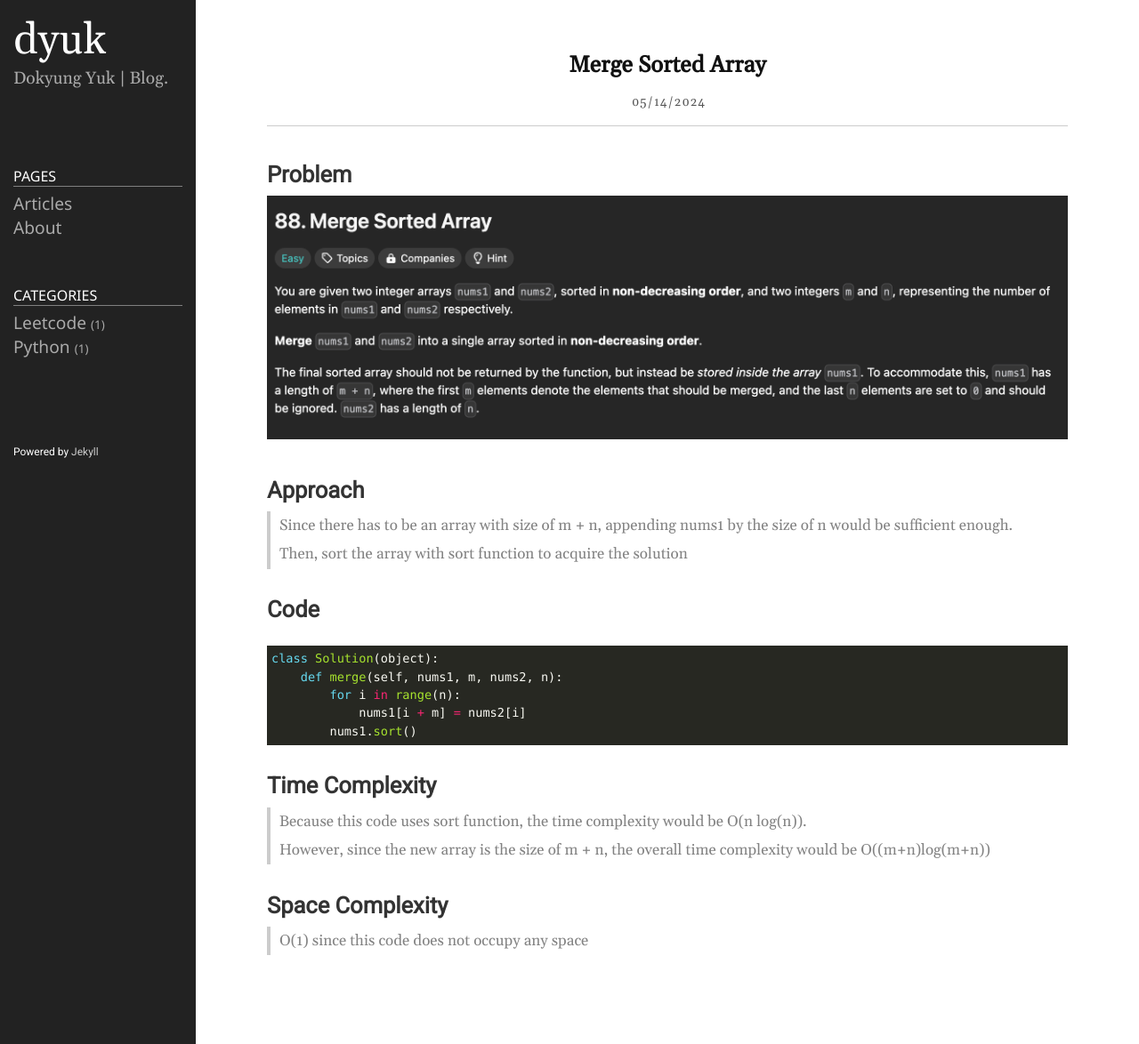
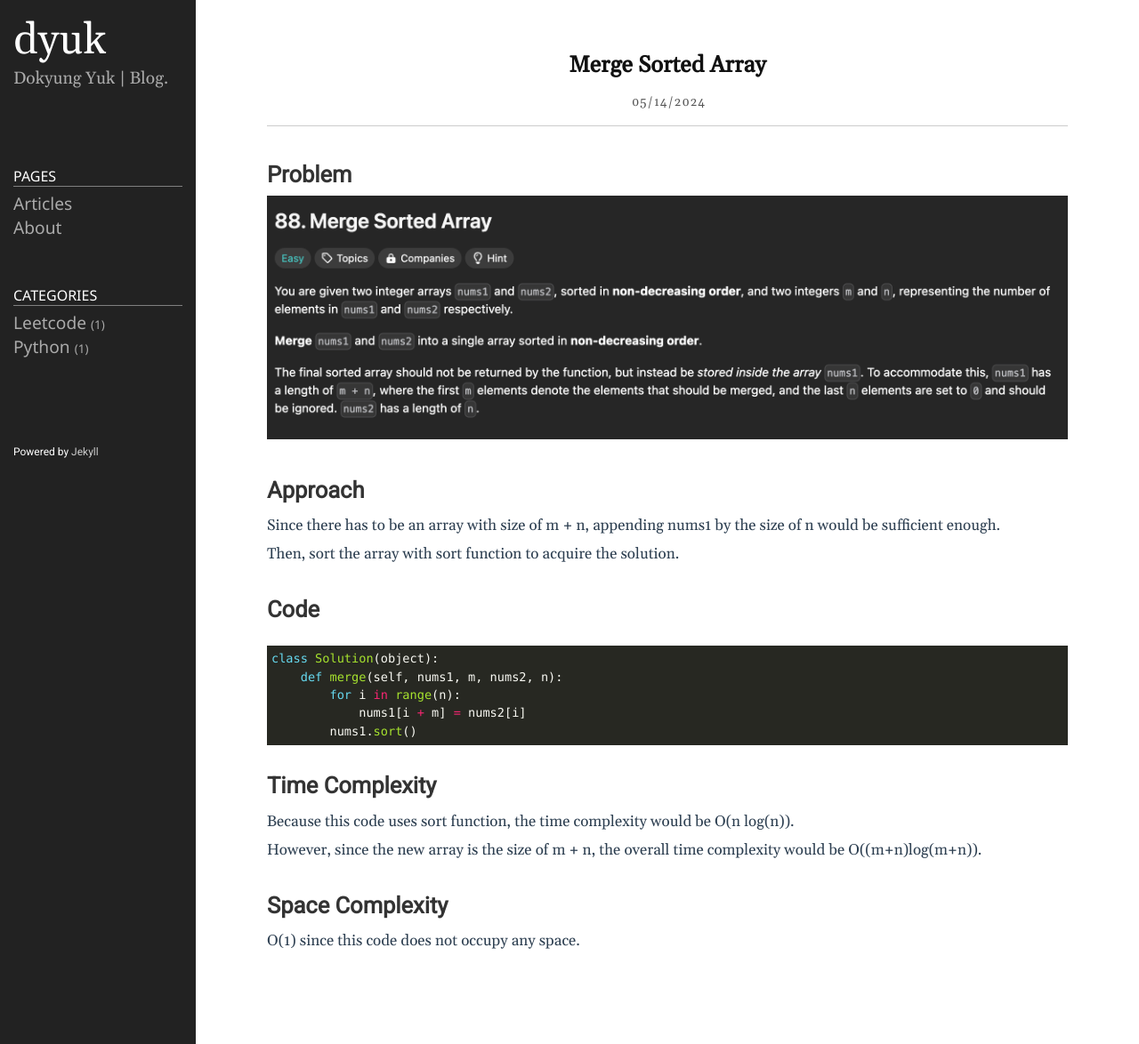
Before and after one commit to dyuk01/blog, a Jekyll site: the page built from _posts/2024-05-14-MergeSortedArray.markdown, in a window 1280 px wide. Shown: the whole page at 89% size. Built offline with Jekyll 4.4.1, drawn with Linux system fonts in a browser that asks for light colours.

Commit message:
Update 2024-05-14-MergeSortedArray.markdown

````diff
--- a/_posts/2024-05-14-MergeSortedArray.markdown
+++ b/_posts/2024-05-14-MergeSortedArray.markdown
@@ -8,8 +8,8 @@ categories: leetcode python
 ![alt text](/blog/public/img/MergeSortedArray.png)
 
 ## Approach
-> Since there has to be an array with size of m + n, appending nums1 by the size of n would be sufficient enough.
-> Then, sort the array with sort function to acquire the solution
+Since there has to be an array with size of m + n, appending nums1 by the size of n would be sufficient enough.
+Then, sort the array with sort function to acquire the solution.
 
 ## Code
 ```python
@@ -20,8 +20,8 @@ class Solution(object):
         nums1.sort()
 ```
 ## Time Complexity
-> Because this code uses sort function, the time complexity would be O(n log(n)).
-> However, since the new array is the size of m + n, the overall time complexity would be O((m+n)log(m+n))
+Because this code uses sort function, the time complexity would be O(n log(n)).
+However, since the new array is the size of m + n, the overall time complexity would be O((m+n)log(m+n)).
 
 ## Space Complexity
-> O(1) since this code does not occupy any space
+O(1) since this code does not occupy any space.
````
